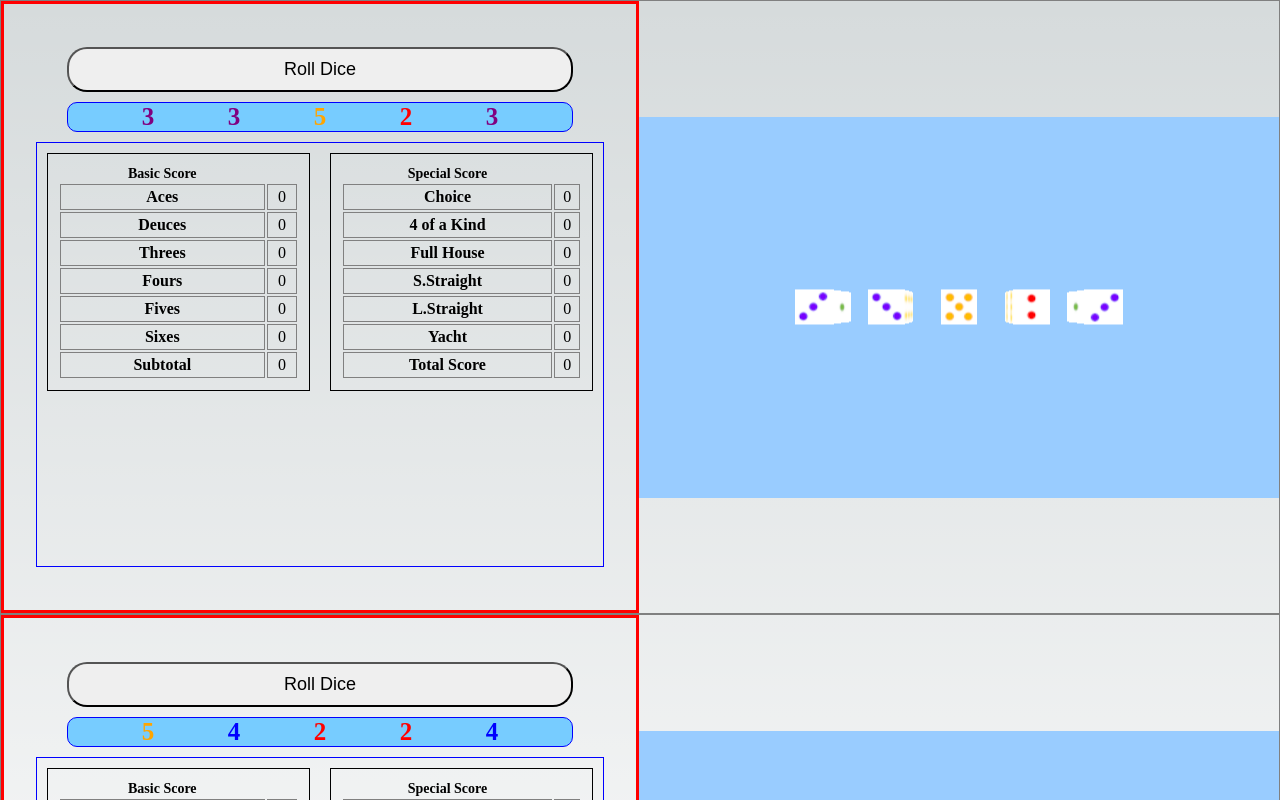
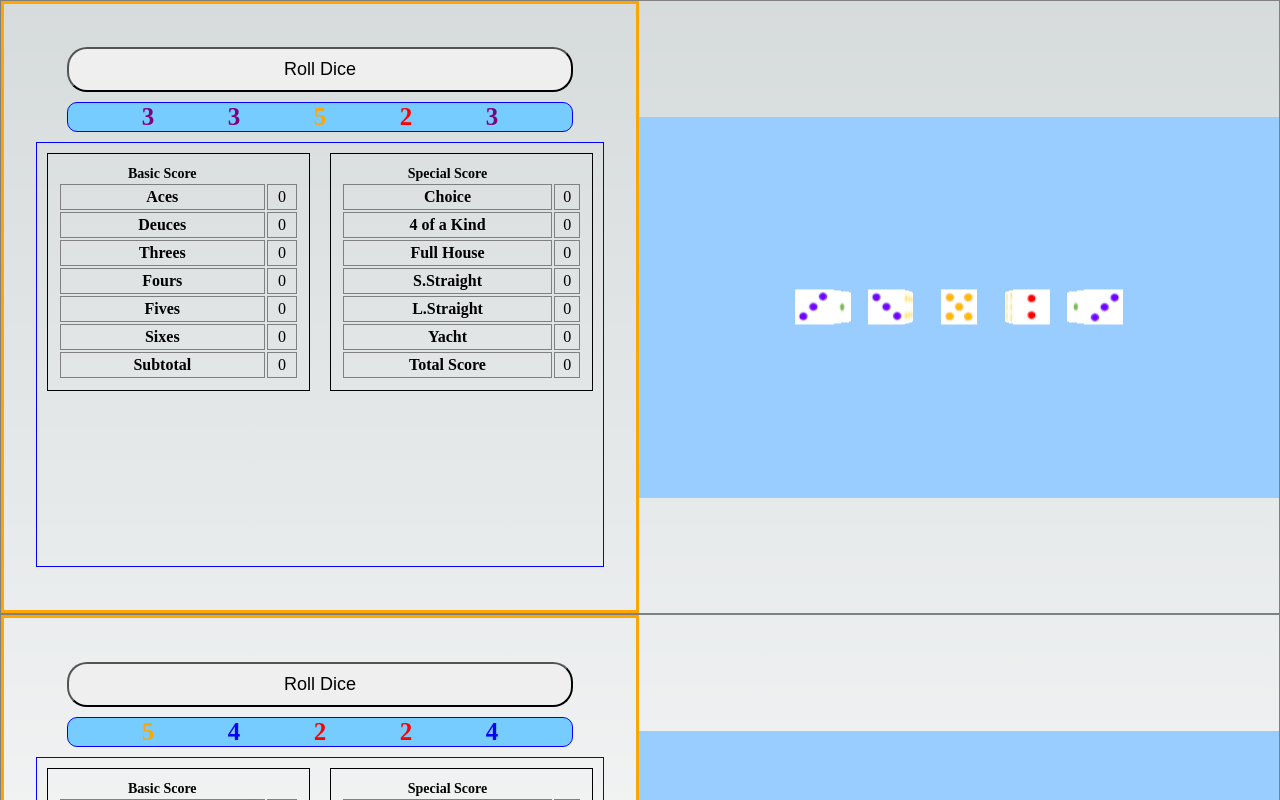
Before and after one commit to deenuit113/NIceDice, a Next.js app in the folder nicedice/: page / in a window 1280 px wide. Shown: the top 800 px of the page. Built offline with nearby package versions, Linux system fonts and the light colour scheme.

Commit message:
Refactor: refactor scoreboard scoreboard 컴포넌트 분리

```diff
--- a/nicedice/src/commons/Mainpage.styles.tsx
+++ b/nicedice/src/commons/Mainpage.styles.tsx
@@ -1,6 +1,7 @@
 import styled from "@emotion/styled";
 
 export const PageWrapper = styled.div`
+    height: 100%;
     display: flex;
     flex-direction: column;
     justify-content: center;
--- a/nicedice/src/commons/Mainpage.tsx
+++ b/nicedice/src/commons/Mainpage.tsx
@@ -1,4 +1,4 @@
-import DicePlayer from "@/units/dice.container";
+import DicePlayer from "@/units/dice/dice.container";
 import * as S from "./Mainpage.styles";
 
 export default function MainPage(): JSX.Element{
--- a/nicedice/src/units/dice.presenter.tsx
+++ /dev/null
@@ -1,98 +0,0 @@
-import { DiceUIProps } from "./dice.types";
-import * as S from "./dice.styles";
-
-export default function DiceUI(props: DiceUIProps) {
-
-    return (
-        <>
-            <S.Wrapper id = {props.wrapperName}>
-                <S.PlayerWrapper>
-                    <S.RollButton onClick={props.rollDice} disabled={props.isButtonDisabled}>Roll Dice</S.RollButton>
-                    <S.DiceValueWrapper>
-                        {props.diceValues.map((value, index) => (
-                            <S.DiceValue key={index} diceValue={value}>{value}</S.DiceValue>
-                        ))}
-                    </S.DiceValueWrapper>
-                    <S.PlayerBoardWrapper>
-                        <S.PlayerBoard>
-                            <S.BasicScoreBoard>
-                                <S.ScoreBoardTitleHeader>
-                                <tr>
-                                    <S.ScoreBoardTitle>Basic Score</S.ScoreBoardTitle>
-                                </tr>
-                                </S.ScoreBoardTitleHeader>
-                                <tbody>
-                                <tr>
-                                    <S.ScoreTitle>Aces</S.ScoreTitle>
-                                    <S.Score>0</S.Score>
-                                </tr>
-                                <tr>
-                                    <S.ScoreTitle>Deuces</S.ScoreTitle>
-                                    <S.Score>0</S.Score>
-                                </tr>
-                                <tr>
-                                    <S.ScoreTitle>Threes</S.ScoreTitle>
-                                    <S.Score>0</S.Score>
-                                </tr>
-                                <tr>
-                                    <S.ScoreTitle>Fours</S.ScoreTitle>
-                                    <S.Score>0</S.Score>
-                                </tr>
-                                <tr>
-                                    <S.ScoreTitle>Fives</S.ScoreTitle>
-                                    <S.Score>0</S.Score>
-                                </tr>
-                                <tr>
-                                    <S.ScoreTitle>Sixes</S.ScoreTitle>
-                                    <S.Score>0</S.Score>
-                                </tr>
-                                <tr>
-                                    <S.ScoreTitle>Subtotal</S.ScoreTitle>
-                                    <S.Score>0</S.Score>
-                                </tr>
-                                </tbody>
-                            </S.BasicScoreBoard>
-                            <S.SpecialScoreBoard>
-                                <S.ScoreBoardTitleHeader>
-                                <tr>
-                                    <S.ScoreBoardTitle>Special Score</S.ScoreBoardTitle>
-                                </tr>
-                                </S.ScoreBoardTitleHeader>
-                                <tbody>
-                                <tr>
-                                    <S.ScoreTitle>Choice</S.ScoreTitle>
-                                    <S.Score>0</S.Score>
-                                </tr>
-                                <tr>
-                                    <S.ScoreTitle>4 of a Kind</S.ScoreTitle>
-                                    <S.Score>0</S.Score>
-                                </tr>
-                                <tr>
-                                    <S.ScoreTitle>Full House</S.ScoreTitle>
-                                    <S.Score>0</S.Score>
-                                </tr>
-                                <tr>
-                                    <S.ScoreTitle>S.Straight</S.ScoreTitle>
-                                    <S.Score>0</S.Score>
-                                </tr>
-                                <tr>
-                                    <S.ScoreTitle>L.Straight</S.ScoreTitle>
-                                    <S.Score>0</S.Score>
-                                </tr>
-                                <tr>
-                                    <S.ScoreTitle>Yacht</S.ScoreTitle>
-                                    <S.Score>0</S.Score>
-                                </tr>
-                                <tr>
-                                    <S.ScoreTitle>Total Score</S.ScoreTitle>
-                                    <S.Score>0</S.Score>
-                                </tr>
-                                </tbody>
-                            </S.SpecialScoreBoard>
-                        </S.PlayerBoard>
-                    </S.PlayerBoardWrapper>
-                </S.PlayerWrapper>
-            </S.Wrapper>
-        </>
-    );
-}
--- /dev/null
+++ b/nicedice/src/units/dice/dice.presenter.tsx
@@ -0,0 +1,24 @@
+import { DiceUIProps } from "./dice.types";
+import * as S from "./dice.styles";
+import ScoreBoard from "../scoreboard/ScoreBoard.container";
+
+export default function DiceUI(props: DiceUIProps) {
+
+    return (
+        <>
+            <S.Wrapper id = {props.wrapperName}>
+                <S.PlayerWrapper>
+                    <S.RollButton onClick={props.rollDice} disabled={props.isButtonDisabled}>Roll Dice</S.RollButton>
+                    <S.DiceValueWrapper>
+                        {props.diceValues.map((value, index) => (
+                            <S.DiceValue key={index} diceValue={value}>{value}</S.DiceValue>
+                        ))}
+                    </S.DiceValueWrapper>
+                    <S.PlayerBoardWrapper>
+                        <ScoreBoard/>
+                    </S.PlayerBoardWrapper>
+                </S.PlayerWrapper>
+            </S.Wrapper>
+        </>
+    );
+}
--- a/nicedice/src/units/dice.styles.tsx
+++ b/nicedice/src/units/dice/dice.styles.tsx
@@ -20,7 +20,7 @@ export const PlayerWrapper = styled.div`
     flex-direction: column;
     justify-content: center;
     align-items: center;
-    border: 3px solid red;
+    border: 3px solid orange;
 `
 
 export const RollButton = styled.button`
--- /dev/null
+++ b/nicedice/src/units/scoreboard/ScoreBoard.container.tsx
@@ -0,0 +1,9 @@
+import ScoreBoardUI from "./ScoreBoard.presenter";
+
+export default function ScoreBoard (): JSX.Element {
+    return (
+        <>
+            <ScoreBoardUI/>
+        </>
+    );
+}
--- /dev/null
+++ b/nicedice/src/units/scoreboard/ScoreBoard.presenter.tsx
@@ -0,0 +1,84 @@
+import * as S from "./ScoreBoard.styles";
+
+export default function ScoreBoardUI (): JSX.Element {
+    return (
+        <>
+            <S.PlayerBoard>
+                <S.BasicScoreBoard>
+                    <S.ScoreBoardTitleHeader>
+                    <tr>
+                        <S.ScoreBoardTitle>Basic Score</S.ScoreBoardTitle>
+                    </tr>
+                    </S.ScoreBoardTitleHeader>
+                    <tbody>
+                    <tr>
+                        <S.ScoreTitle>Aces</S.ScoreTitle>
+                        <S.Score>0</S.Score>
+                    </tr>
+                    <tr>
+                        <S.ScoreTitle>Deuces</S.ScoreTitle>
+                        <S.Score>0</S.Score>
+                    </tr>
+                    <tr>
+                        <S.ScoreTitle>Threes</S.ScoreTitle>
+                        <S.Score>0</S.Score>
+                    </tr>
+                    <tr>
+                        <S.ScoreTitle>Fours</S.ScoreTitle>
+                        <S.Score>0</S.Score>
+                    </tr>
+                    <tr>
+                        <S.ScoreTitle>Fives</S.ScoreTitle>
+                        <S.Score>0</S.Score>
+                    </tr>
+                    <tr>
+                        <S.ScoreTitle>Sixes</S.ScoreTitle>
+                        <S.Score>0</S.Score>
+                    </tr>
+                    <tr>
+                        <S.ScoreTitle>Subtotal</S.ScoreTitle>
+                        <S.Score>0</S.Score>
+                    </tr>
+                    </tbody>
+                </S.BasicScoreBoard>
+                <S.SpecialScoreBoard>
+                    <S.ScoreBoardTitleHeader>
+                    <tr>
+                        <S.ScoreBoardTitle>Special Score</S.ScoreBoardTitle>
+                    </tr>
+                    </S.ScoreBoardTitleHeader>
+                    <tbody>
+                    <tr>
+                        <S.ScoreTitle>Choice</S.ScoreTitle>
+                        <S.Score>0</S.Score>
+                    </tr>
+                    <tr>
+                        <S.ScoreTitle>4 of a Kind</S.ScoreTitle>
+                        <S.Score>0</S.Score>
+                    </tr>
+                    <tr>
+                        <S.ScoreTitle>Full House</S.ScoreTitle>
+                        <S.Score>0</S.Score>
+                    </tr>
+                    <tr>
+                        <S.ScoreTitle>S.Straight</S.ScoreTitle>
+                        <S.Score>0</S.Score>
+                    </tr>
+                    <tr>
+                        <S.ScoreTitle>L.Straight</S.ScoreTitle>
+                        <S.Score>0</S.Score>
+                    </tr>
+                    <tr>
+                        <S.ScoreTitle>Yacht</S.ScoreTitle>
+                        <S.Score>0</S.Score>
+                    </tr>
+                    <tr>
+                        <S.ScoreTitle>Total Score</S.ScoreTitle>
+                        <S.Score>0</S.Score>
+                    </tr>
+                    </tbody>
+                </S.SpecialScoreBoard>
+            </S.PlayerBoard>
+        </>
+    );
+}
--- /dev/null
+++ b/nicedice/src/units/scoreboard/ScoreBoard.styles.tsx
@@ -0,0 +1,47 @@
+import styled from "@emotion/styled";
+
+export const PlayerBoard = styled.div`
+    display: flex;
+    flex-direction: row;
+    justify-content: center;
+    align-items: center;
+`
+
+export const BasicScoreBoard = styled.table`
+    width: 50%;
+    height: 90%;
+    border: 1px solid black;
+    margin: 10px 10px 10px 10px;
+    padding: 10px;
+`
+
+export const SpecialScoreBoard = styled.table`
+    width: 50%;
+    height: 90%;
+    border: 1px solid black;
+    margin: 10px 10px 10px 10px;
+    padding: 10px;
+`
+
+export const ScoreBoardTitleHeader = styled.thead`
+    border: 1px solid black;
+    text-align: center;
+`
+
+export const ScoreBoardTitle = styled.th`
+    font-size: 14px;
+    font-weight: bolder;
+`
+
+export const ScoreTitle = styled.td`
+    padding: 3px 0px 3px 0px;
+    text-align: center;
+    font-weight: bold;
+    border: 1px solid gray;
+
+`
+
+export const Score = styled.td`
+    text-align: center;
+    border: 1px solid gray;
+`
```
Also changed, not shown: nicedice/src/units/dice/dice.container.tsx (renamed from nicedice/src/units/dice.container.tsx), nicedice/src/units/dice/dice.types.ts (renamed from nicedice/src/units/dice.types.ts), nicedice/src/units/scoreboard/ScoreBoard.types.ts (added).
